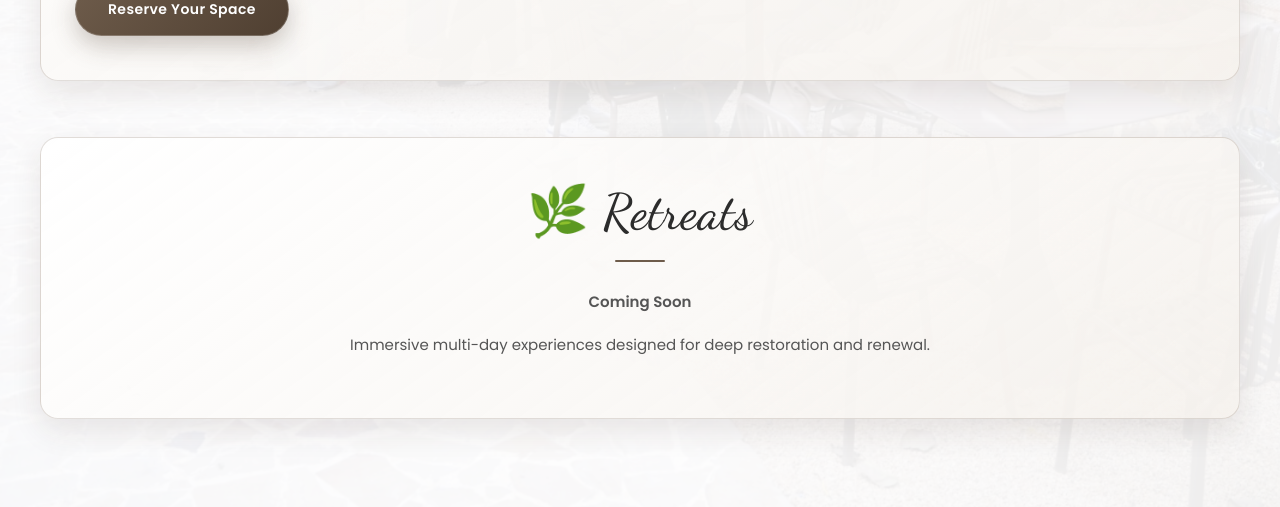
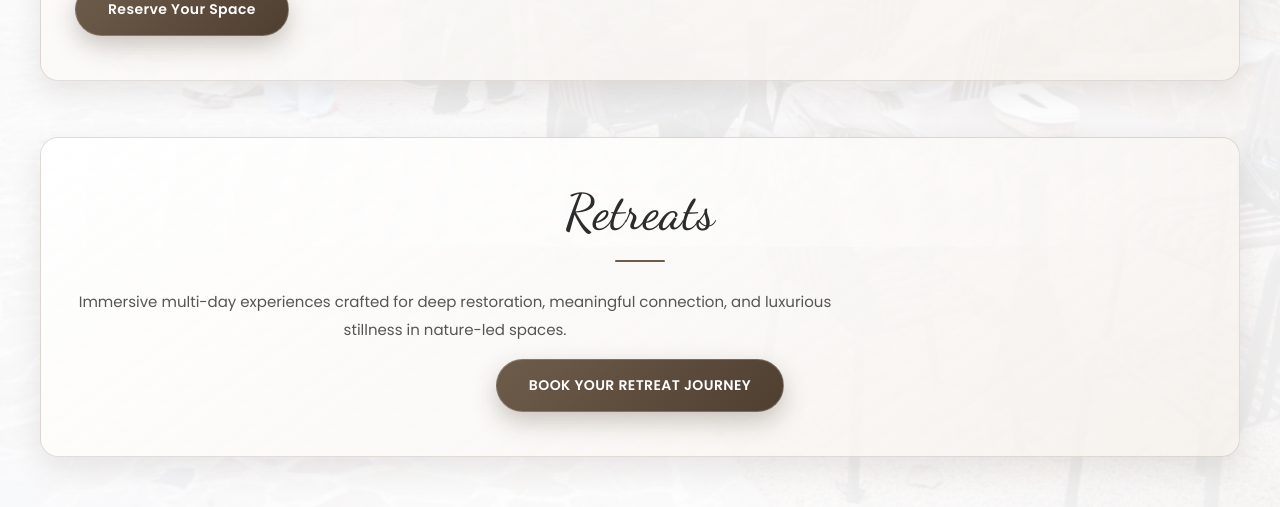
Before and after one commit to tomaryash54/amyana_v3_luxury_site, a React (Vite) app: page /workshops in a window 1280 px wide. Shown: the part 1700-2207 px from the top of the page. Built offline with nearby package versions, Linux system fonts and the light colour scheme; no server answers.

Commit message:
Upgrade workshops retreat section with premium booking CTA

```diff
--- a/index.html
+++ b/index.html
@@ -529,6 +529,12 @@ h4{color:#6e5c4b;margin-top:20px;font-weight:500;font-size:16px;letter-spacing:0
 .duration{color:#999;font-weight:500;font-size:14px;margin:5px 0 10px 0;}
 .coming-soon{background:linear-gradient(135deg,#f5f1ec 0%,#ede7de 100%);text-align:center;}
 .coming-soon-text{font-size:24px;color:#6e5c4b;font-weight:600;margin:20px 0;}
+.retreats-luxe{position:relative;overflow:hidden;background:linear-gradient(145deg,rgba(249,243,235,0.97) 0%,rgba(236,226,214,0.94) 100%);border:1px solid rgba(110,92,75,0.24);box-shadow:0 18px 42px rgba(65,50,36,0.12);}
+.retreats-luxe::before{content:'';position:absolute;inset:-35% -20% auto -20%;height:220px;background:radial-gradient(circle at center,rgba(255,255,255,0.45) 0%,rgba(255,255,255,0) 72%);pointer-events:none;}
+.retreats-luxe h2{color:#4f3f31;letter-spacing:0.4px;}
+.retreats-luxe p{max-width:760px;margin:0 auto 28px auto;color:#544537;font-size:16px;line-height:1.9;}
+.retreat-luxe-btn{padding:15px 36px;border-radius:999px;font-size:14px;letter-spacing:0.08em;text-transform:uppercase;box-shadow:0 14px 32px rgba(79,63,49,0.28);}
+.retreat-luxe-btn:hover{transform:translateY(-4px) scale(1.01);box-shadow:0 20px 40px rgba(79,63,49,0.36);}
 .approach-grid{display:grid;grid-template-columns:repeat(auto-fit,minmax(200px,1fr));gap:25px;margin:30px 0;}
 .approach-item{padding:25px;background:white;border-left:4px solid #6e5c4b;border-radius:6px;text-align:left;}
 .approach-item h4{color:#6e5c4b;margin-top:0;}
@@ -619,6 +625,7 @@ h4{color:#6e5c4b;margin-top:20px;font-weight:500;font-size:16px;letter-spacing:0
 .flip-card-back .btn-primary{align-self:center;margin-top:auto;padding:12px 24px;font-size:13px;}
 @media(max-width:1024px){.gift-cards-grid{grid-template-columns:repeat(2,1fr);gap:30px;}.grid-container{grid-template-columns:repeat(2,1fr);gap:10px;}}
 @media(max-width:768px){.flip-card{height:350px;}.gift-cards-grid{grid-template-columns:1fr;}.gift-intro h1{font-size:32px;}.flip-card-back{padding:20px;font-size:12px;}.flip-card-back h4{font-size:12px;}.footer-top{flex-direction:column;padding:30px;}.footer-section{min-width:100%;padding:20px 0;border-bottom:1px solid rgba(110,92,75,0.1);}.footer-instagram{padding:20px;}.grid-container{grid-template-columns:repeat(2,1fr);gap:8px;}}
+@media(max-width:768px){.retreats-luxe p{font-size:15px;line-height:1.8;}.retreat-luxe-btn{width:100%;max-width:320px;}}
 
 /* Premium visual-only overrides for service pages */
 @keyframes premiumFadeUp{from{opacity:0;transform:translateY(22px);}to{opacity:1;transform:translateY(0);}}
--- a/src/pages/Workshops.jsx
+++ b/src/pages/Workshops.jsx
@@ -39,10 +39,10 @@ Inspired by lunar cycles, this experience guides you through gentle Moon Salutat
 <a href="https://wa.me/8448658684" target="_blank" rel="noopener noreferrer" className="btn-primary">Reserve Your Space</a>
 </section>
 
-<section className="page-section coming-soon">
-<h2>🌿 Retreats</h2>
-<p className="coming-soon-text">Coming Soon</p>
-<p>Immersive multi-day experiences designed for deep restoration and renewal.</p>
+<section className="page-section coming-soon retreats-luxe">
+<h2>Retreats</h2>
+<p>Immersive multi-day experiences crafted for deep restoration, meaningful connection, and luxurious stillness in nature-led spaces.</p>
+<a href="https://skaya.club/trips/f2a484e4-0f0f-4d4c-bdc9-7de1f98b5d75" target="_blank" rel="noopener noreferrer" className="btn-primary retreat-luxe-btn">Book Your Retreat Journey</a>
 </section>
 </div>
 </div>
```
Also changed, not shown: 18 other files (tests, documents, lock files or other folders).
